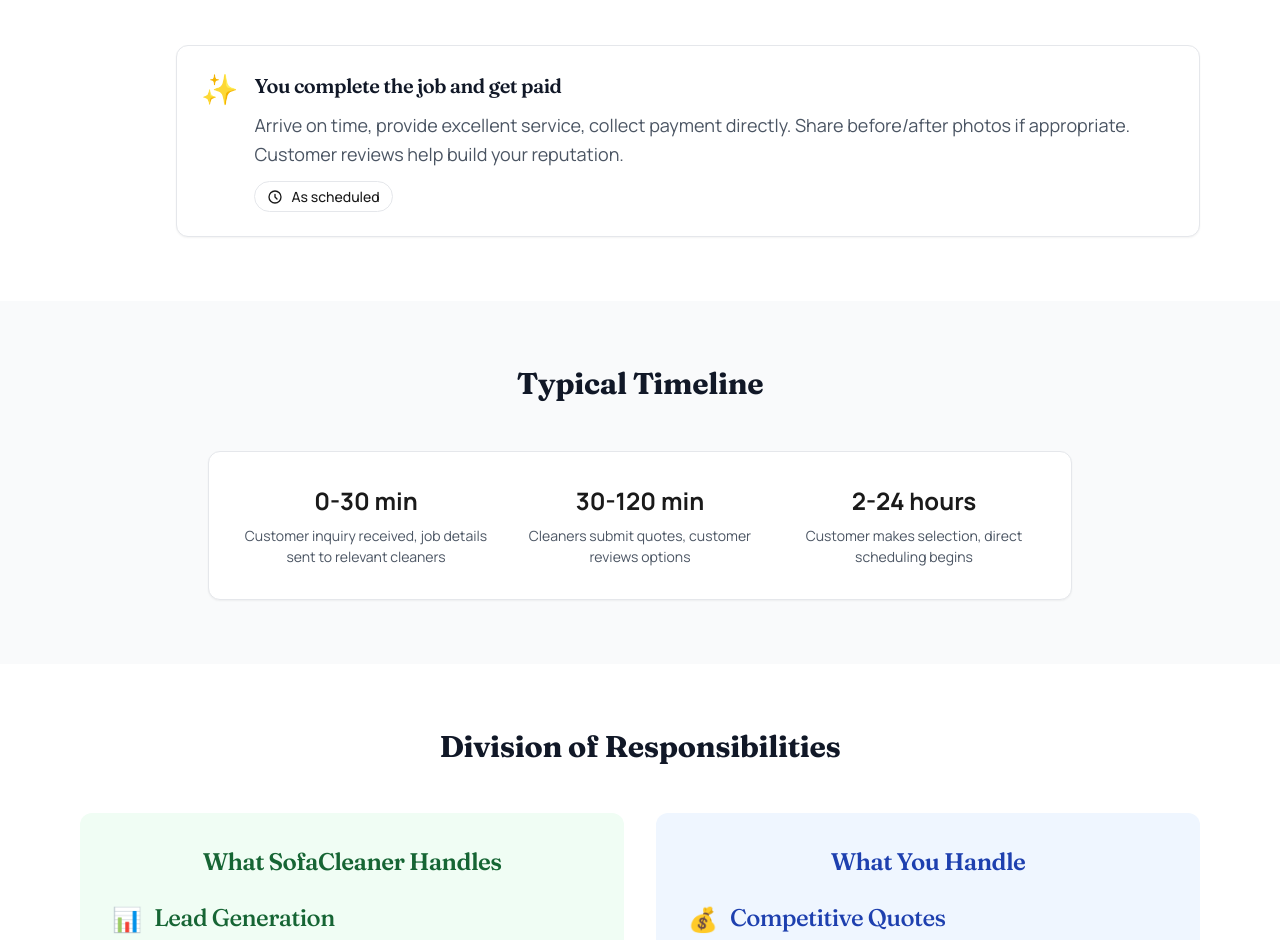
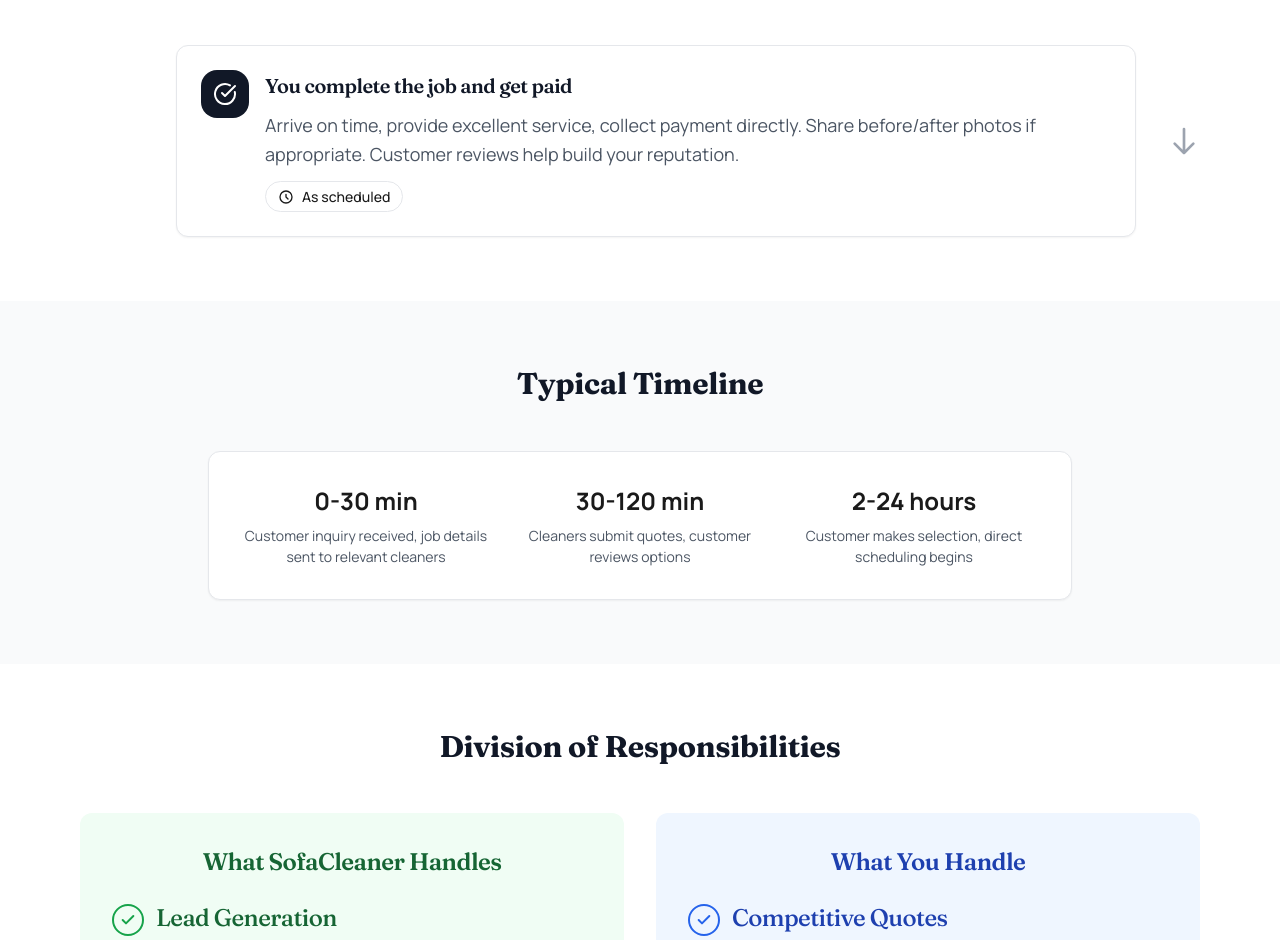
Before and after one commit to bright-web007/sofa-cleaners, a Next.js app: page /for-cleaners/how-it-works in a window 1280 px wide. Shown: the part 1460-2400 px from the top of the page. Built offline with nearby package versions, Linux system fonts and the light colour scheme; no server answers.

Commit message:
fixed the UI adjustment for the how it works page

```diff
--- a/src/app/for-cleaners/how-it-works/page.tsx
+++ b/src/app/for-cleaners/how-it-works/page.tsx
@@ -4,6 +4,7 @@ import { useState } from 'react'
 import Link from 'next/link'
 import { Button } from '@/components/ui/Button'
 import { ChannelSelectModal } from '@/components/layout/ChannelSelectModal'
+import { UserRound, ClipboardList, Briefcase, BookOpen, CheckCircle, Check } from 'lucide-react'
 
 export default function CleanersHowItWorksPage() {
   const [isModalOpen, setIsModalOpen] = useState(false)
@@ -14,98 +15,88 @@ export default function CleanersHowItWorksPage() {
       title: "Customer requests quote via our platform",
       description: "Homeowners contact us through WhatsApp, Telegram, or our website. They provide details about their sofa type, fabric, location, and any specific cleaning needs.",
       timeline: "Immediate",
-      icon: "📱"
+      icon: UserRound
     },
     {
       number: 2,
       title: "We send you job details in your area",
       description: "You receive a notification with customer location, job details, photos (if provided), and any special requirements. Only cleaners in the appropriate service area are contacted.",
       timeline: "Within 30 minutes",
-      icon: "📮"
+      icon: ClipboardList
     },
     {
       number: 3,
       title: "You provide your quote and availability",
       description: "Review the job details and send us your quote, preferred time slots, and any questions. Be competitive but fair - customers typically compare 3-4 quotes.",
       timeline: "Within 2 hours",
-      icon: "💷"
+      icon: Briefcase
     },
     {
       number: 4,
       title: "Customer books directly with you",
       description: "We present quotes to the customer with cleaner profiles and ratings. When chosen, we facilitate the introduction and handover direct communication for scheduling.",
       timeline: "Same day",
-      icon: "🤝"
+      icon: BookOpen
     },
     {
       number: 5,
       title: "You complete the job and get paid",
       description: "Arrive on time, provide excellent service, collect payment directly. Share before/after photos if appropriate. Customer reviews help build your reputation.",
       timeline: "As scheduled",
-      icon: "✨"
+      icon: CheckCircle
     }
   ]
 
   const weHandle = [
     {
       title: "Lead Generation",
-      description: "SEO, advertising, social media marketing to drive customer inquiries",
-      icon: "📊"
+      description: "SEO, advertising, social media marketing to drive customer inquiries"
     },
     {
       title: "Customer Communication",
-      description: "Initial inquiry handling, quote collection, booking coordination",
-      icon: "💬"
+      description: "Initial inquiry handling, quote collection, booking coordination"
     },
     {
       title: "Booking Coordination",
-      description: "Scheduling support, reminder systems, follow-up communications",
-      icon: "📅"
+      description: "Scheduling support, reminder systems, follow-up communications"
     },
     {
       title: "Payment Protection",
-      description: "Dispute resolution, quality standards enforcement, customer mediation",
-      icon: "🛡️"
+      description: "Dispute resolution, quality standards enforcement, customer mediation"
     },
     {
       title: "Reviews Management",
-      description: "Review collection, rating systems, reputation building support",
-      icon: "⭐"
+      description: "Review collection, rating systems, reputation building support"
     }
   ]
 
   const youHandle = [
     {
       title: "Competitive Quotes",
-      description: "Research local rates, provide fair pricing, respond quickly to requests",
-      icon: "💰"
+      description: "Research local rates, provide fair pricing, respond quickly to requests"
     },
     {
       title: "Cleaning Service",
       description: "Professional cleaning, quality work, customer satisfaction focus",
-      icon: "🧽"
     },
     {
       title: "Direct Customer Relationship",
       description: "After introduction, manage scheduling and service communication",
-      icon: "👥"
     },
     {
       title: "Professional Equipment",
       description: "Maintain quality equipment, bring necessary supplies and materials",
-      icon: "🔧"
     },
     {
       title: "Reputation Building",
       description: "Excellent service delivery, professional presentation, reliability",
-      icon: "🎯"
     }
   ]
 
   return (
     <div className="min-h-screen bg-white">
       {/* Hero Section */}
-      <div className="bg-primary-light py-16">
+      <div className="bg-[#FCD34D2B] py-16">
         <div className="max-w-4xl mx-auto px-4 text-center">
           <h1 className="text-4xl font-bold text-gray-900 mb-4">
             How It Works for Cleaners
@@ -140,7 +131,9 @@ export default function CleanersHowItWorksPage() {
                 <div className="flex-1 lg:order-2">
                   <div className="bg-white p-6 rounded-lg shadow-sm border border-gray-200">
                     <div className="flex items-start gap-4">
-                      <div className="text-3xl">{step.icon}</div>
+                      <div className="w-12 h-12 bg-gray-900 rounded-xl flex items-center justify-center flex-shrink-0">
+                        <step.icon className="w-6 h-6 text-white" />
+                      </div>
                       <div className="flex-1">
                         <h3 className="text-xl font-semibold text-gray-900 mb-2">
                           {step.title}
@@ -159,7 +152,7 @@ export default function CleanersHowItWorksPage() {
                   </div>
                 </div>
 
-                {index < detailedProcess.length - 1 && (
+                {index < detailedProcess.length && (
                   <div className="flex-shrink-0 lg:order-3">
                     <svg className="w-8 h-8 text-gray-400 transform rotate-90 lg:rotate-0" fill="none" stroke="currentColor" viewBox="0 0 24 24">
                       <path strokeLinecap="round" strokeLinejoin="round" strokeWidth={2} d="M19 14l-7 7m0 0l-7-7m7 7V3" />
@@ -214,7 +207,9 @@ export default function CleanersHowItWorksPage() {
               <div className="space-y-4">
                 {weHandle.map((item, index) => (
                   <div key={index} className="flex items-start gap-3">
-                    <div className="text-2xl">{item.icon}</div>
+                    <div className="w-8 h-8 rounded-full border-2 border-green-600 flex items-center justify-center flex-shrink-0 mt-0.5">
+                      <Check className="w-4 h-4 text-green-600" strokeWidth={3} />
+                    </div>
                     <div>
                       <h4 className="font-medium text-green-800 mb-1">{item.title}</h4>
                       <p className="text-green-700 text-sm">{item.description}</p>
@@ -232,7 +227,9 @@ export default function CleanersHowItWorksPage() {
               <div className="space-y-4">
                 {youHandle.map((item, index) => (
                   <div key={index} className="flex items-start gap-3">
-                    <div className="text-2xl">{item.icon}</div>
+                    <div className="w-8 h-8 rounded-full border-2 border-blue-600 flex items-center justify-center flex-shrink-0 mt-0.5">
+                      <Check className="w-4 h-4 text-blue-600" strokeWidth={3} />
+                    </div>
                     <div>
                       <h4 className="font-medium text-blue-800 mb-1">{item.title}</h4>
                       <p className="text-blue-700 text-sm">{item.description}</p>
@@ -254,32 +251,32 @@ export default function CleanersHowItWorksPage() {
 
           <div className="grid gap-6 md:grid-cols-2">
             <div className="bg-white p-6 rounded-lg shadow-sm border border-gray-200">
-              <h3 className="font-semibold text-gray-900 mb-3">Quick Response Times</h3>
+              <h3 className="font-semibold text-[24px] text-gray-900 mb-3">Quick Response Times</h3>
               <p className="text-gray-600 text-sm">Respond to job requests within 2 hours. Fast responders get more bookings as customers often choose the first few quotes they receive.</p>
             </div>
 
             <div className="bg-white p-6 rounded-lg shadow-sm border border-gray-200">
-              <h3 className="font-semibold text-gray-900 mb-3">Competitive Pricing</h3>
+              <h3 className="font-semibold text-[24px] text-gray-900 mb-3">Competitive Pricing</h3>
               <p className="text-gray-600 text-sm">Research local market rates. Price fairly but competitively. Remember, you're competing against 3-4 other quotes typically.</p>
             </div>
 
             <div className="bg-white p-6 rounded-lg shadow-sm border border-gray-200">
-              <h3 className="font-semibold text-gray-900 mb-3">Professional Profile</h3>
+              <h3 className="font-semibold text-[24px] text-gray-900 mb-3">Professional Profile</h3>
               <p className="text-gray-600 text-sm">Maintain high-quality profile photos, detailed service descriptions, and prompt response to customer questions.</p>
             </div>
 
             <div className="bg-white p-6 rounded-lg shadow-sm border border-gray-200">
-              <h3 className="font-semibold text-gray-900 mb-3">Excellent Service</h3>
+              <h3 className="font-semibold text-[24px] text-gray-900 mb-3">Excellent Service</h3>
               <p className="text-gray-600 text-sm">Exceed expectations to earn 5-star reviews. Great reviews lead to more bookings and higher conversion rates.</p>
             </div>
 
             <div className="bg-white p-6 rounded-lg shadow-sm border border-gray-200">
-              <h3 className="font-semibold text-gray-900 mb-3">Clear Communication</h3>
+              <h3 className="font-semibold text-[24px] text-gray-900 mb-3">Clear Communication</h3>
               <p className="text-gray-600 text-sm">Ask clarifying questions in your quotes. Set clear expectations about timing, preparation, and results.</p>
             </div>
 
             <div className="bg-white p-6 rounded-lg shadow-sm border border-gray-200">
-              <h3 className="font-semibent text-gray-900 mb-3">Availability Management</h3>
+              <h3 className="font-semibold text-[24px] text-gray-900 mb-3">Availability Management</h3>
               <p className="text-gray-600 text-sm">Keep your calendar updated. Offer flexible scheduling options to increase your booking rate.</p>
             </div>
           </div>
@@ -292,19 +289,19 @@ export default function CleanersHowItWorksPage() {
           <h2 className="text-3xl font-bold mb-4">
             Ready to Start Earning More?
           </h2>
-          <p className="text-xl text-primary-light mb-8">
+          <p className="text-xl text-[#4E4E4E] mb-8">
             Join our network of successful cleaners and grow your business with less admin work
           </p>
           <div className="flex flex-col sm:flex-row gap-4 justify-center">
-            <Link href="/for-cleaners/join">
-              <Button size="lg" variant="secondary">
-                Apply to Join
-              </Button>
+            <Link href="/for-cleaners/join"
+              className="inline-flex items-center justify-center rounded-md px-8 py-4 whitespace-nowrap bg-amber-300 text-base font-semibold text-slate-950 hover:!text-slate-950 hover:!bg-amber-400 hover:no-underline">
+              Apply to Join
             </Link>
             <Button
               size="lg"
               variant="ghost"
               onClick={() => setIsModalOpen(true)}
+              className="bg-[#F9FAFB] text-[#4B5563]"
             >
               Have Questions?
             </Button>
```
Also changed, not shown: 1 other file (tests, documents, lock files or other folders).
